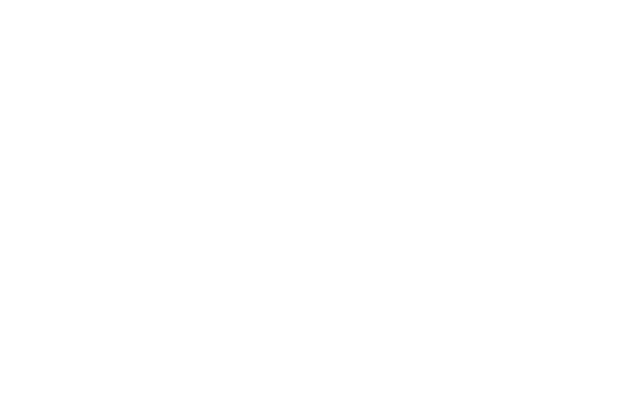
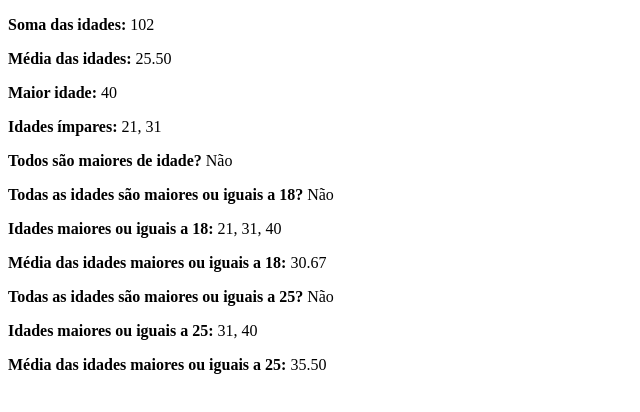
Before and after one commit to vinicius-rss/PROJETO-FRONT-END-WEB-JAVASCRIPT, a plain HTML site: page lista02/index.html in a window 1280 px wide. Shown: the whole page, without its empty margins (0-640 px from the left). Drawn offline with Linux system fonts and the light colour scheme.

Commit message:
alterando listas

```diff
--- a/lista02/index.html
+++ b/lista02/index.html
@@ -1,11 +1,10 @@
 <!DOCTYPE html>
 <html lang="en">
 <head>
-    <meta charset="UTF-8">
-    <meta name="viewport" content="width=device-width, initial-scale=1.0">
     <title>Document</title>
 </head>
 <body>
+    <div id="resultado"></div>
     <script src="js/script.js"></script>
 </body>
 </html>
--- a/lista02/js/script.js
+++ b/lista02/js/script.js
@@ -0,0 +1,38 @@
+document.addEventListener("DOMContentLoaded", function () {
+
+    const somaIdades = (vetor) => vetor.reduce((total, idade) => total + idade, 0);
+    const mediaIdades = (vetor) => somaIdades(vetor) / vetor.length;
+    const maiorIdade = (vetor) => Math.max(...vetor);
+    const idadesImpares = (vetor) => vetor.filter(idade => idade % 2 !== 0);
+    const todosMaiores = (vetor) => vetor.every(idade => idade >= 18);
+    const todasAcimaDe = (vetor, minimo) => vetor.every(idade => idade >= minimo);
+    const idadesAcimaDe = (vetor, minimo) => vetor.filter(idade => idade >= minimo);
+    const mediaIdadesAcimaDe = (vetor, minimo) => {
+        let filtradas = idadesAcimaDe(vetor, minimo);
+        return filtradas.length > 0 ? somaIdades(filtradas) / filtradas.length : 0;
+    };
+
+    let idades = [10, 21, 31, 40];
+
+
+    let idadeMinima1 = 18;
+    let idadeMinima2 = 25;
+
+
+    let resultado = document.getElementById("resultado");
+
+
+    resultado.innerHTML += `<p><strong>Soma das idades:</strong> ${somaIdades(idades)}</p>`;
+    resultado.innerHTML += `<p><strong>Média das idades:</strong> ${mediaIdades(idades).toFixed(2)}</p>`;
+    resultado.innerHTML += `<p><strong>Maior idade:</strong> ${maiorIdade(idades)}</p>`;
+    resultado.innerHTML += `<p><strong>Idades ímpares:</strong> ${idadesImpares(idades).join(', ') || "Nenhuma"}</p>`;
+    resultado.innerHTML += `<p><strong>Todos são maiores de idade?</strong> ${todosMaiores(idades) ? "Sim" : "Não"}</p>`;
+
+    resultado.innerHTML += `<p><strong>Todas as idades são maiores ou iguais a ${idadeMinima1}?</strong> ${todasAcimaDe(idades, idadeMinima1) ? "Sim" : "Não"}</p>`;
+    resultado.innerHTML += `<p><strong>Idades maiores ou iguais a ${idadeMinima1}:</strong> ${idadesAcimaDe(idades, idadeMinima1).join(', ') || "Nenhuma"}</p>`;
+    resultado.innerHTML += `<p><strong>Média das idades maiores ou iguais a ${idadeMinima1}:</strong> ${mediaIdadesAcimaDe(idades, idadeMinima1).toFixed(2)}</p>`;
+
+    resultado.innerHTML += `<p><strong>Todas as idades são maiores ou iguais a ${idadeMinima2}?</strong> ${todasAcimaDe(idades, idadeMinima2) ? "Sim" : "Não"}</p>`;
+    resultado.innerHTML += `<p><strong>Idades maiores ou iguais a ${idadeMinima2}:</strong> ${idadesAcimaDe(idades, idadeMinima2).join(', ') || "Nenhuma"}</p>`;
+    resultado.innerHTML += `<p><strong>Média das idades maiores ou iguais a ${idadeMinima2}:</strong> ${mediaIdadesAcimaDe(idades, idadeMinima2).toFixed(2)}</p>`;
+});
```
